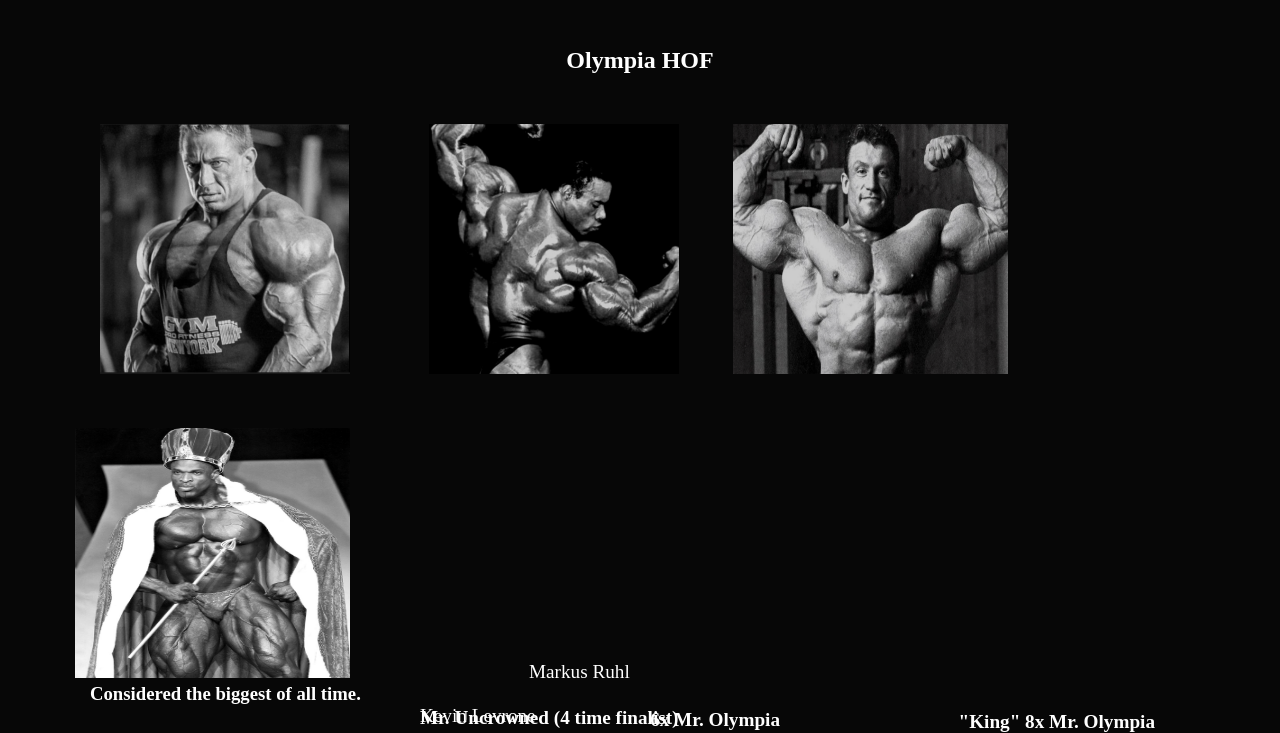
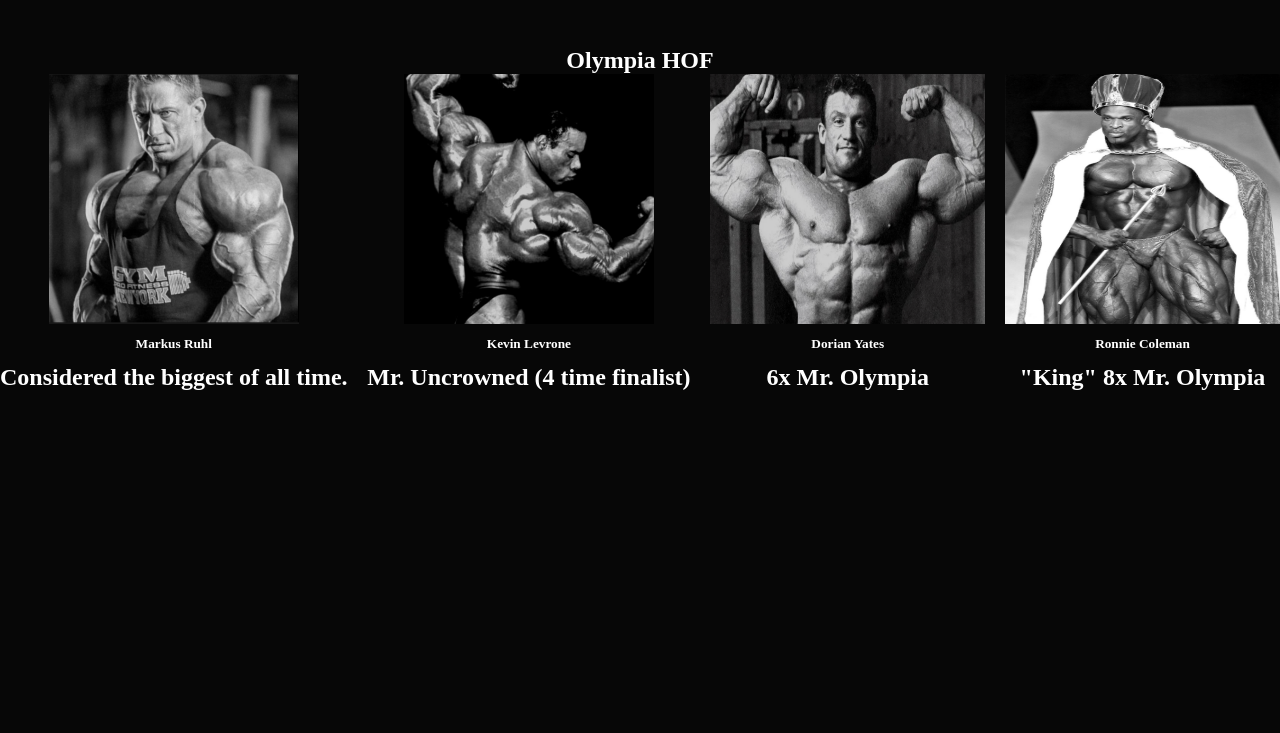
Before and after one commit to elmerpalencia/Tuff-Enough, a plain HTML site: page mrO.html in a window 1280 px wide. Shown: the part 104-837 px from the top of the page. After the commit the page ends 800 px from the top, so only its background shows below. Drawn offline with Linux system fonts and the light colour scheme.

Commit message:
Actual modification up to date of mr olympia

```diff
--- a/mrO.css
+++ b/mrO.css
@@ -1,6 +1,7 @@
 
 *{
     background-color: rgb(7, 7, 7);
+    color: white;
     margin: 0;
     padding: 0;
 }
@@ -42,80 +43,22 @@
     text-decoration: underline;
 }
 
-h1{
-    text-align: center;
-    color: white;
+.row{
+  display: flex;
+  flex-direction: row;
+  justify-content: space-between;
+
 }
 
-h2{
+.column {
+  display: flex;
+  flex-direction: column;
+  gap: 12px;
   text-align: center;
-  color: white;
-}
-.img1{
-  margin-left: 100px;
-  margin-top: 50px;
-  padding-right: 50px;
+  justify-content: center;
+  align-items: center;
 }
 
-.img2{
-  margin-left: 25px;
-  margin-top: 50px;
-}
-
-.img3{
-  margin-left: 50px;
-  margin-top: 50px;
-}
-
-.img4{
-  margin-left: 75px;
-  margin-top: 50px;
-}
-
-h31{
-  text-align: left;
-  margin-left: 175px;
-  color: white;
-  font-size: larger;
-}
-
-h3{
-  text-align: left;
-  margin-left: 90px;
-  color: rgb(255, 255, 255);
-}
-
-h41{
-  text-align: left;
-  margin-left: 420px;
-  margin-top: 20px;
-  color: white;
-  font-size: larger;
-}
-
-h4{
-  text-align:left;
-  margin-left: 420px;
-  margin-top: -20px;
-  color: rgb(255, 255, 255);
-  font-size: larger;
-}
-
-h5{
-  text-align: right;
-  margin-right: 500px;
-  margin-top: -20px;
-  color: white;
-  font-size: larger;
-}
-
-h6{
-  text-align: right;
-  margin-right: 125px;
-  margin-top: -20px;
-  color: white;
-  font-size: larger;
-}
 
 
 
--- a/mrO.html
+++ b/mrO.html
@@ -21,19 +21,39 @@
             </div>
         </div>
 
-            <h1>👑 Mr. Olympia 👑</h1>
+            <h1 style = "text-align: center">👑 Mr. Olympia 👑</h1>
             <h2 style = "text-align: center; padding-top: 50px;">Olympia HOF</h2>
-            <img src = "imagesandavatars/markusruhl.png" alt = "Your Avatar" width = "250" height = "250" class = "img1">
-            <img src = "imagesandavatars/kevinlevrone.png" alt = "Your Avatar" width = "250" height = "250" class = "img2">
-            <img src = "imagesandavatars/dorianyates.png" alt = "Your Avatar" width = "275" height = "250" class = "img3">
-            <img src = "imagesandavatars/ronniecoleman.png" alt = "Your Avatar" width = "275" height = "250" class = "img4">
-            <h31> Markus Ruhl </h31>
-            <h3> Considered the biggest of all time.</h3> </li>
-            <h41> Kevin Levrone </h41>
-            <h4> Mr. Uncrowned (4 time finalist)</h4>
-            <h5> 6x Mr. Olympia</h5>
-            <h6> "King" 8x Mr. Olympia</h6>
+            <div class = "row">
+                <div class= "column">
+                    <img src = "imagesandavatars/markusruhl.png" alt = "Your Avatar" width = "250" height = "250" class = "img1">
+                    <h5> Markus Ruhl </h5>
+                    <h2> Considered the biggest of all time.</h2>
+                </div>
 
+                <div class="column">
+                    <img src = "imagesandavatars/kevinlevrone.png" alt = "Your Avatar" width = "250" height = "250" class = "img2">
+                    <h5> Kevin Levrone </h5>
+                    <h2> Mr. Uncrowned (4 time finalist)</h2>
+                </div>
+
+                <div class="column">
+                    <img src = "imagesandavatars/dorianyates.png" alt = "Your Avatar" width = "275" height = "250" class = "img3">
+                    <h5> Dorian Yates</h5>
+                    <h2> 6x Mr. Olympia</h2>
+                </div>
+
+                <div class="column">
+                    <img src = "imagesandavatars/ronniecoleman.png" alt = "Your Avatar" width = "275" height = "250" class = "img4">
+                    <h5> Ronnie Coleman</h5>
+                    <h2> "King" 8x Mr. Olympia</h2>
+                </div>
+
+
+                <!--
+
+                <img src = "imagesandavatars/ronniecoleman.png" alt = "Your Avatar" width = "275" height = "250" class = "img4"
+                <h6> "King" 8x Mr. Olympia</h6> -->
+            </div>
 
             <!-- </div> -->
 
```
